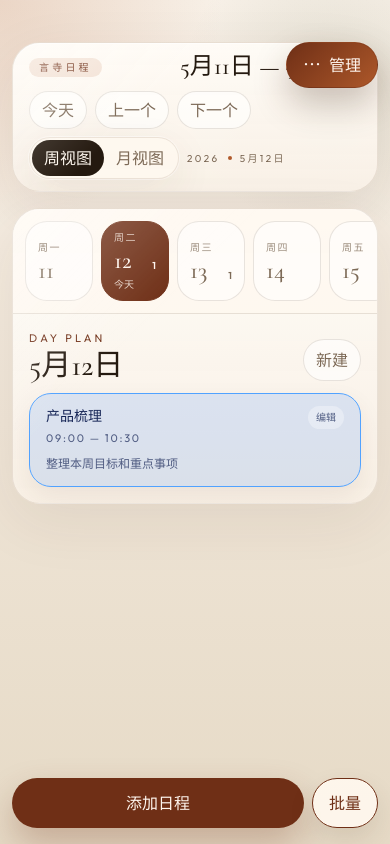
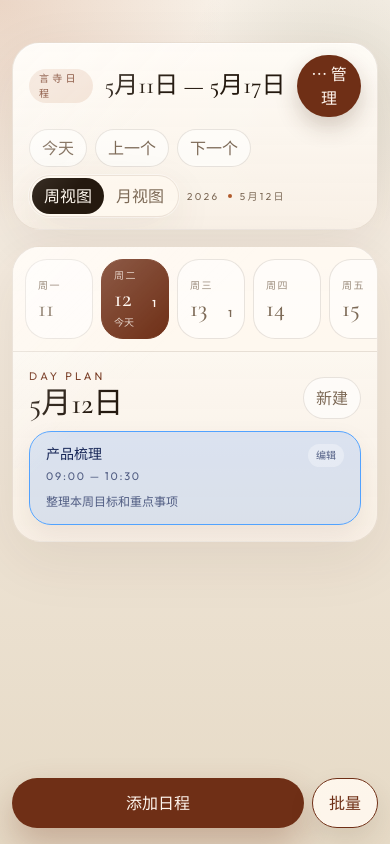
Before and after one commit to 2656172491/Yansi-schedule, a Vue app: page / in a window 390 px wide. Built offline with nearby package versions, Linux system fonts and the light colour scheme.

Commit message:
调整移动端顶部管理入口

```diff
--- a/src/components/calendar/CalendarToolbar.vue
+++ b/src/components/calendar/CalendarToolbar.vue
@@ -5,6 +5,7 @@ import { useCalendarStore } from '../../stores/calendar'
 import { formatDisplayDate, getWeekRange } from '../../utils/date'
 
 const calendarStore = useCalendarStore()
+const emit = defineEmits(['open-management'])
 
 const title = computed(() => {
   if (calendarStore.viewMode === 'week') {
@@ -25,11 +26,19 @@ const subtitle = computed(() => {
 <template>
   <header class="paper-panel rounded-[28px] px-4 py-3 lg:rounded-[36px] lg:px-5">
     <div class="flex flex-col gap-3 lg:flex-row lg:items-center lg:justify-between lg:gap-4">
-      <div class="flex min-w-0 items-center justify-between gap-3 lg:justify-start lg:gap-4">
+      <div class="grid min-w-0 grid-cols-[64px_minmax(0,1fr)_64px] items-center gap-2 lg:flex lg:justify-start lg:gap-4">
         <div class="flex items-center gap-2 text-[10px] uppercase tracking-[0.32em] text-[var(--accent-deep)]">
           <span class="rounded-full bg-[var(--accent-soft)] px-2.5 py-0.5">言寺日程</span>
         </div>
-        <h1 class="display-serif truncate text-2xl leading-none text-[var(--ink)] sm:text-3xl">{{ title }}</h1>
+        <h1 class="display-serif min-w-0 truncate text-center text-2xl leading-none text-[var(--ink)] sm:text-3xl lg:text-left">{{ title }}</h1>
+        <button
+          type="button"
+          class="justify-self-end rounded-full border border-[rgba(111,47,22,0.28)] bg-[var(--accent-deep)] px-2.5 py-1.5 text-xs font-semibold text-[#fff6ef] shadow-[0_10px_22px_rgba(73,44,24,0.22)] lg:hidden"
+          aria-label="打开管理设置"
+          @click="emit('open-management')"
+        >
+          ⋯ 管理
+        </button>
       </div>
 
       <div class="flex flex-wrap items-center gap-2">
--- a/src/styles/main.css
+++ b/src/styles/main.css
@@ -51,17 +51,6 @@ body {
 
 .mobile-action-bar {
   bottom: calc(1rem + var(--safe-bottom));
-}
-
-.mobile-management-trigger {
-  top: calc(0.9rem + var(--mobile-status-gap));
-  right: calc(0.75rem + var(--safe-right, 0px));
-  border: 1px solid rgba(111, 47, 22, 0.28);
-  background:
-    linear-gradient(135deg, rgba(111, 47, 22, 0.96), rgba(176, 90, 43, 0.95)),
-    var(--accent-deep);
-  color: #fff6ef;
-  box-shadow: 0 16px 34px rgba(73, 44, 24, 0.28);
 }
 
 .bottom-sheet {
--- a/src/views/CalendarView.vue
+++ b/src/views/CalendarView.vue
@@ -149,7 +149,7 @@ async function importData(event) {
 <template>
   <main class="app-shell min-h-screen px-3 text-[var(--ink)] sm:px-4 lg:px-6">
     <div class="mx-auto max-w-[1460px] space-y-4 lg:space-y-6">
-      <CalendarToolbar />
+      <CalendarToolbar @open-management="openMobileManagement()" />
 
       <section class="grid grid-cols-1 items-start gap-4 lg:grid-cols-[320px_minmax(0,1fr)] lg:gap-6">
         <component :is="calendarStore.viewMode === 'week' ? WeekCalendar : MonthCalendar" />
@@ -302,16 +302,6 @@ async function importData(event) {
         </aside>
       </section>
     </div>
-
-    <button
-      type="button"
-      class="mobile-management-trigger fixed right-3 z-40 flex items-center gap-2 rounded-full px-4 py-2.5 text-sm font-semibold lg:hidden"
-      aria-label="打开管理设置"
-      @click="openMobileManagement()"
-    >
-      <span class="text-lg leading-none">⋯</span>
-      <span>管理</span>
-    </button>
 
     <div class="mobile-action-bar fixed left-3 right-3 z-40 grid grid-cols-[1fr_auto] gap-2 lg:hidden">
       <button
```
